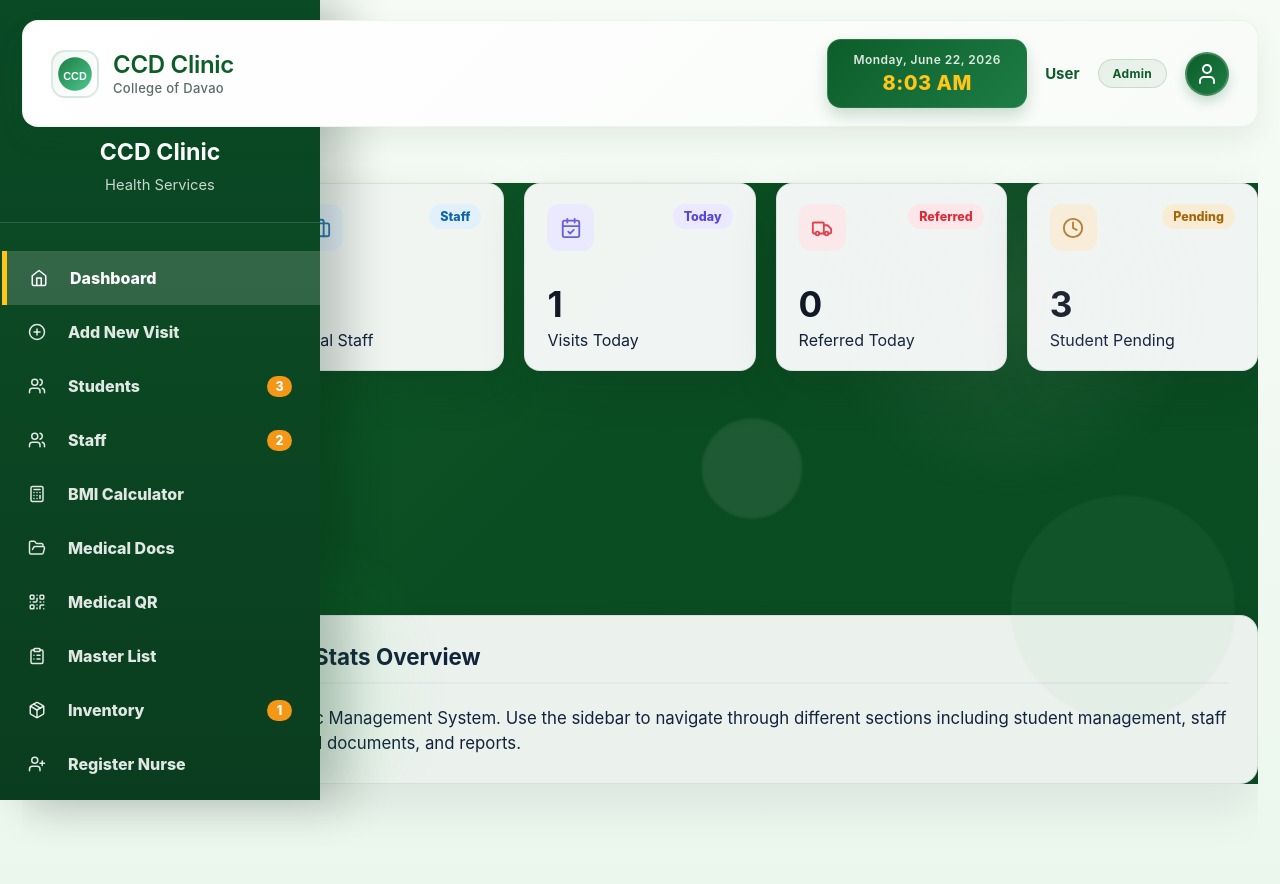
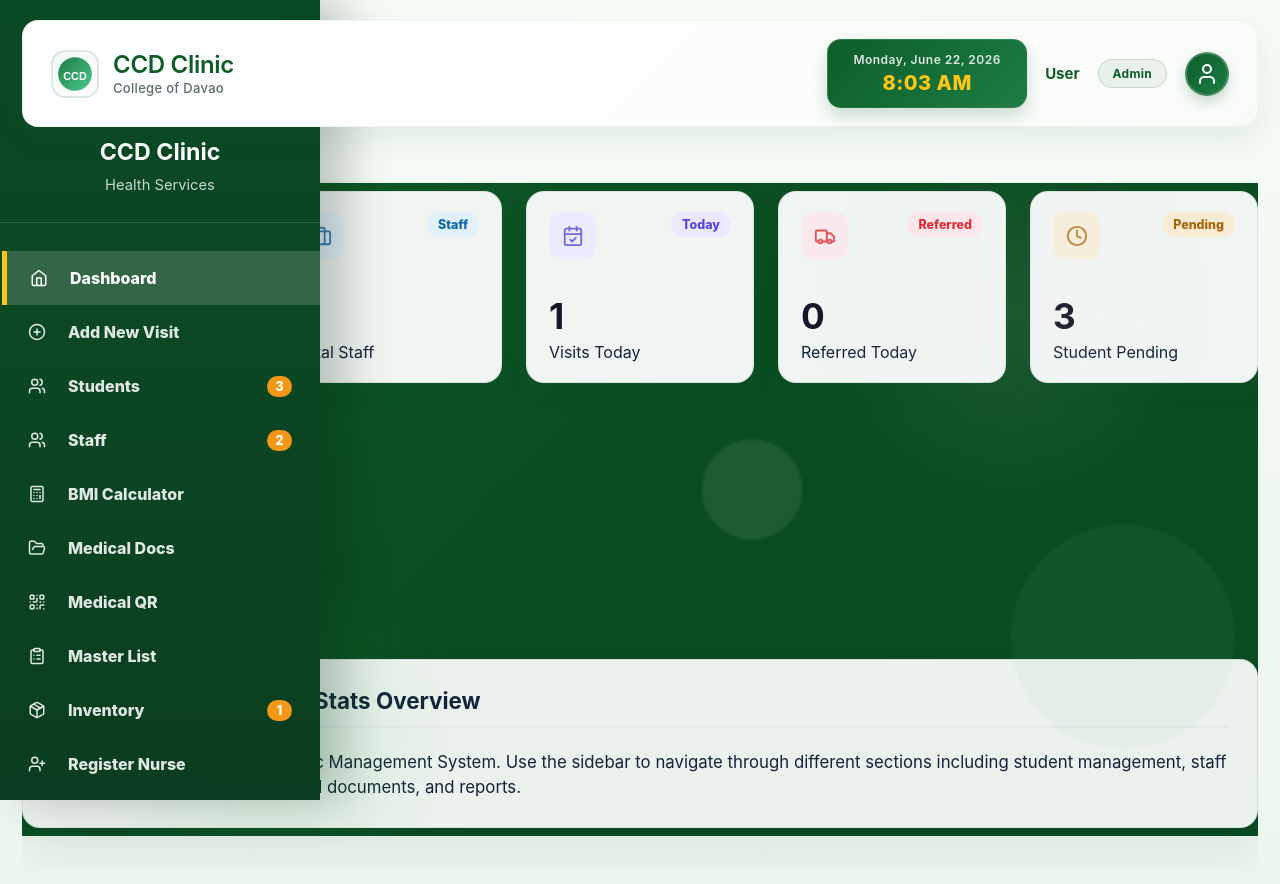
Before and after one commit to ladaoallen178-spec/ccdclinic, a React (Vite) app in the folder clinic-app/: page /dashboard in a window 1280 px wide. Shown: the top 884 px of the page. Built offline with nearby package versions, Linux system fonts and the light colour scheme; no server answers; sample sign-in values are in the browser's storage.

Commit message:
Enhance dashboard CSS design and fix logo image path

```diff
--- a/clinic-app/src/index.css
+++ b/clinic-app/src/index.css
@@ -555,8 +555,20 @@ h2 {
 .stats-grid {
   display: grid;
   grid-template-columns: repeat(auto-fit, minmax(220px, 1fr));
-  gap: 20px;
-  margin-bottom: 8px;
+  gap: 24px;
+  margin-bottom: 32px;
+  animation: fadeInUp 0.6s ease-out;
+}
+
+@keyframes fadeInUp {
+  from {
+    opacity: 0;
+    transform: translateY(20px);
+  }
+  to {
+    opacity: 1;
+    transform: translateY(0);
+  }
 }
 
 .stat-card {
@@ -564,13 +576,14 @@ h2 {
   flex-direction: column;
   align-items: flex-start;
   text-align: left;
-  padding: 28px 24px;
-  border-radius: 16px;
-  border: 1px solid rgba(13, 93, 41, 0.12);
+  padding: 32px 28px;
+  border-radius: 18px;
+  border: 1.5px solid rgba(13, 93, 41, 0.12);
   background: linear-gradient(135deg, #ffffff 0%, #f8fbf8 100%);
-  transition: all 0.35s cubic-bezier(0.34, 1.56, 0.64, 1);
+  transition: all 0.4s cubic-bezier(0.34, 1.56, 0.64, 1);
   position: relative;
   overflow: hidden;
+  box-shadow: 0 8px 24px rgba(13, 93, 41, 0.08);
 }
 
 .stat-card::before {
@@ -579,93 +592,137 @@ h2 {
   top: 0;
   left: 0;
   right: 0;
-  height: 4px;
+  height: 5px;
   background: linear-gradient(90deg, #0d5d29 0%, #1d7d44 100%);
   transform: scaleX(0);
   transform-origin: left;
-  transition: transform 0.35s ease;
+  transition: transform 0.4s cubic-bezier(0.34, 1.56, 0.64, 1);
+}
+
+.stat-card::after {
+  content: '';
+  position: absolute;
+  top: 0;
+  left: 0;
+  right: 0;
+  bottom: 0;
+  background: radial-gradient(circle at top-right, rgba(29, 125, 68, 0.05), transparent 60%);
+  opacity: 0;
+  transition: opacity 0.4s ease;
+  pointer-events: none;
 }
 
 .stat-card:hover {
-  transform: translateY(-6px);
-  box-shadow: 0 20px 40px rgba(13, 93, 41, 0.15);
-  border-color: rgba(13, 93, 41, 0.25);
-  background: linear-gradient(135deg, #f8fbf8 0%, #f0f8f4 100%);
+  transform: translateY(-8px);
+  box-shadow: 0 24px 48px rgba(13, 93, 41, 0.18), 0 12px 32px rgba(29, 125, 68, 0.12);
+  border-color: rgba(13, 93, 41, 0.3);
+  background: linear-gradient(135deg, #fafbfa 0%, #f0f8f4 100%);
 }
 
 .stat-card:hover::before {
   transform: scaleX(1);
 }
 
+.stat-card:hover::after {
+  opacity: 1;
+}
+
 .stat-icon {
-  font-size: 36px;
-  margin-bottom: 16px;
+  font-size: 40px;
+  margin-bottom: 20px;
   color: #0d5d29;
-  opacity: 0.85;
-  transition: all 0.3s ease;
+  opacity: 0.8;
+  transition: all 0.4s cubic-bezier(0.34, 1.56, 0.64, 1);
+  display: flex;
+  align-items: center;
+  justify-content: center;
+  width: 56px;
+  height: 56px;
+  background: linear-gradient(135deg, rgba(13, 93, 41, 0.08) 0%, rgba(29, 125, 68, 0.06) 100%);
+  border-radius: 12px;
 }
 
 .stat-card:hover .stat-icon {
   color: #1d7d44;
   opacity: 1;
+  background: linear-gradient(135deg, rgba(13, 93, 41, 0.12) 0%, rgba(29, 125, 68, 0.1) 100%);
+  transform: scale(1.1);
 }
 
 .stat-content {
   display: flex;
   flex-direction: column;
-  gap: 8px;
+  gap: 10px;
   width: 100%;
 }
 
 .stat-label {
-  font-size: 13px;
+  font-size: 12px;
   font-weight: 700;
   color: #5b6b6a;
   text-transform: uppercase;
-  letter-spacing: 0.5px;
+  letter-spacing: 0.6px;
   margin: 0;
+  text-shadow: 0 1px 2px rgba(255, 255, 255, 0.5);
 }
 
 .stat-value {
-  font-size: 38px;
+  font-size: 42px;
   font-weight: 800;
   background: linear-gradient(135deg, #0d5d29 0%, #1d7d44 100%);
   background-clip: text;
   -webkit-background-clip: text;
   -webkit-text-fill-color: transparent;
   margin: 0;
+  letter-spacing: -1px;
+  line-height: 1;
 }
 
 .stat-sublabel {
-  font-size: 12px;
+  font-size: 13px;
   color: #8b9a99;
   margin: 0;
   font-weight: 500;
+  line-height: 1.4;
 }
 
 .quick-stats {
-  margin-top: 8px;
-  background: linear-gradient(135deg, rgba(13, 93, 41, 0.05) 0%, rgba(13, 93, 41, 0.02) 100%);
-  border: 2px solid rgba(13, 93, 41, 0.08);
-  border-radius: 16px;
-  padding: 32px 28px;
+  margin-top: 24px;
+  background: linear-gradient(135deg, rgba(13, 93, 41, 0.08) 0%, rgba(13, 93, 41, 0.03) 100%);
+  border: 2px solid rgba(13, 93, 41, 0.12);
+  border-radius: 18px;
+  padding: 40px 36px;
+  box-shadow: 0 12px 32px rgba(13, 93, 41, 0.06);
+  transition: all 0.4s ease;
+  animation: fadeInUp 0.8s ease-out 0.2s both;
+}
+
+.quick-stats:hover {
+  border-color: rgba(13, 93, 41, 0.2);
+  box-shadow: 0 16px 40px rgba(13, 93, 41, 0.1);
+  background: linear-gradient(135deg, rgba(13, 93, 41, 0.1) 0%, rgba(13, 93, 41, 0.05) 100%);
 }
 
 .quick-stats h2 {
   margin-top: 0;
   margin-bottom: 16px;
   color: #0d5d29;
-  font-size: 1.5rem;
-  font-weight: 800;
-  letter-spacing: -0.5px;
+  font-size: 1.6rem;
+  font-weight: 900;
+  letter-spacing: -0.6px;
+  line-height: 1.2;
 }
 
 .quick-stats p {
   color: #5b6b6a;
-  line-height: 1.7;
+  line-height: 1.8;
   margin: 0;
-  font-size: 1rem;
+  font-size: 1.05rem;
   font-weight: 500;
+}
+
+.dashboard-page {
+  padding: 8px 0;
 }
 
 .dashboard-page-grid {
--- a/clinic-app/src/pages/Dashboard.tsx
+++ b/clinic-app/src/pages/Dashboard.tsx
@@ -15,8 +15,9 @@ export default function Dashboard() {
     <div className="page-content dashboard-content">
       <section className="dashboard-page">
         {/* Logo Section */}
-        <div style={{ marginBottom: '24px' }}>
-          <img src="/images/logo.svg" alt="CCD Clinic Logo" style={{ width: '60px', height: '60px' }} />
+        <div style={{ marginBottom: '32px', display: 'flex', alignItems: 'center' }}>
+          <img src="/images/logo.png" alt="CCD Clinic Logo" style={{ width: '60px', height: '60px', borderRadius: '8px' }} />
+          <h1 style={{ marginLeft: '16px', fontSize: '24px', fontWeight: 'bold', color: '#1a1a1a' }}>CCD Clinic</h1>
         </div>
 
         {/* Stats Grid */}
```
